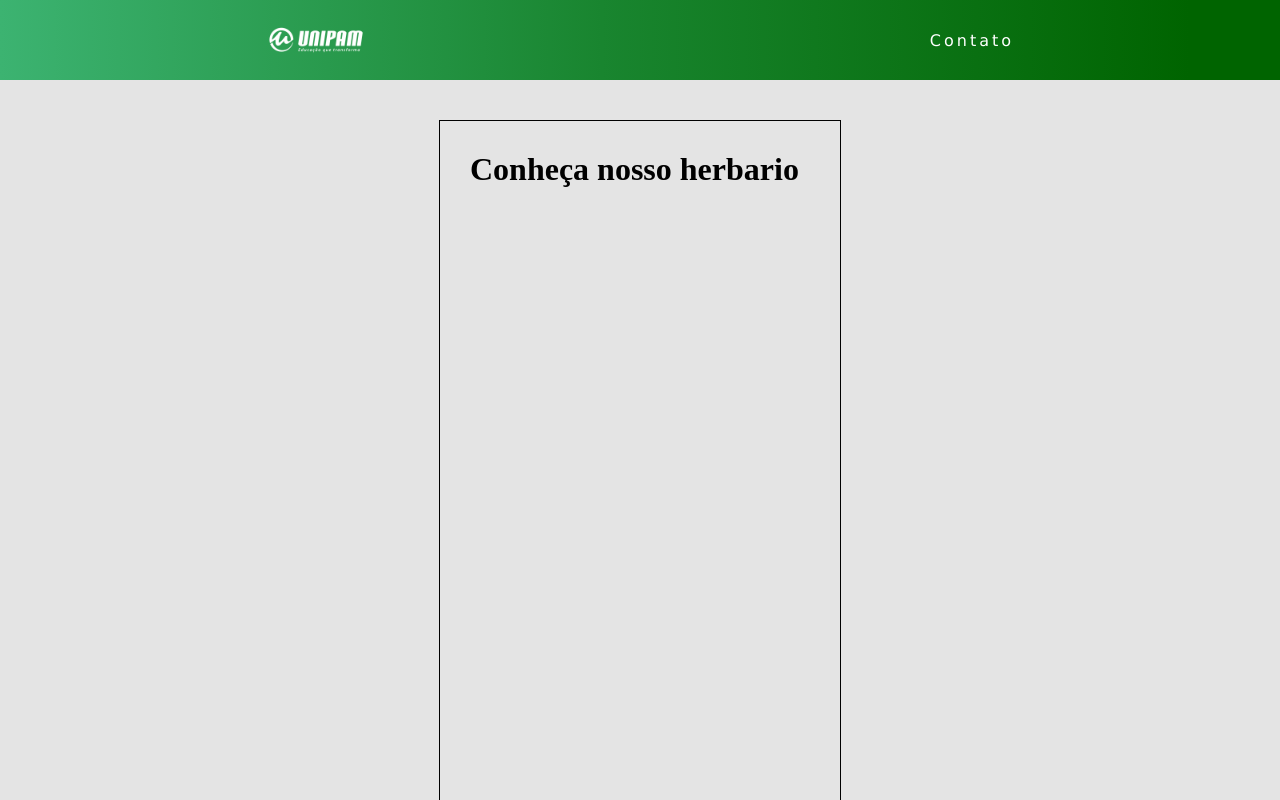
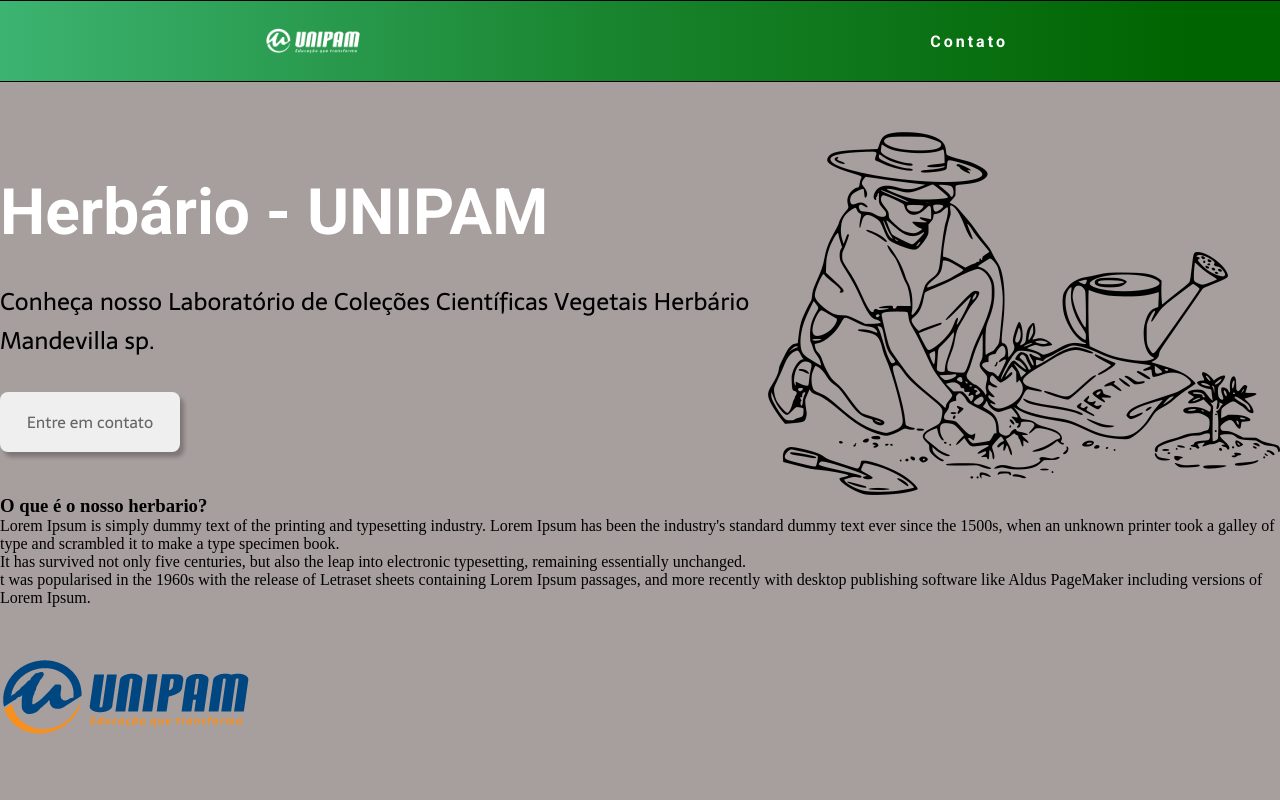
Before and after one commit to luisinOne/herbarioUnipam, a plain HTML site: page index.html in a window 1280 px wide. Shown: the top 800 px of the page. Drawn offline with Linux system fonts and the light colour scheme.

Commit message:
fix main content

```diff
--- a/css/style.css
+++ b/css/style.css
@@ -1,3 +1,5 @@
+@import url("https://fonts.googleapis.com/css2?family=Roboto:wght@700&family=Sarala:wght@400;700&display=swap");
+
 * {
   margin: 0;
   padding: 0;
@@ -7,23 +9,19 @@ a {
   color: rgb(255, 255, 255);
   text-decoration: none;
   transition: 0.3s;
+  padding: 9px;
 }
 
 a:hover {
   opacity: 0.7;
 }
 
-.logo {
-  font-size: 24px;
-  text-transform: uppercase;
-  letter-spacing: 4px;
-}
-
 nav {
+  border-top: 1px solid black;
   display: flex;
   justify-content: space-around;
   align-items: center;
-  font-family: Verdana, Geneva, Tahoma, sans-serif, Times, serif;
+  font-family: 'Roboto', sans-serif;
   background: rgb(60, 179, 113);
   background: linear-gradient(
     90deg,
@@ -73,6 +71,11 @@ nav {
     transform: translateX(100%);
     transition: transform 0.3s ease-in;
   }
+
+  .nav-list a {
+    border: 1px solid white;
+  }
+
   .nav-list li {
     margin-left: 0;
     opacity: 0;
@@ -105,22 +108,51 @@ nav {
     transform: rotate(45deg) translate(-5px, -7px);
   }
 }
-body{
-  background-color:rgb(228, 228, 228);
+body {
+  background-color: rgb(167, 158, 158);
   margin: 0;
 }
 
-.box{
-  display: flex;
-  width: 400px;
-  height: 10000px;
-  border: 1px solid black;
-  margin: 40px auto;
+.main{
+  border-top: 1px solid black;
+  margin-bottom: 48px;
 }
 
-.box h1 {
-  display : inline-block;
-  position: relative;
-  left: 30px;
-  top: 30px;
+.section-main{
+  display: flex;
+  flex-direction: row;
+  align-items: center;
+  justify-content: space-around;
+  padding-top: 50px;
 }
+
+.section-main-first{
+  display: flex;
+  flex-direction: column;
+  gap: 32px;
+}
+
+.section-main-first-title{
+  font-family: 'Roboto', sans-serif;
+  font-weight: 300;
+  font-size:64px;
+  color: #fff;
+}
+
+.section-main-first-subtitle{
+  font-family: 'Sarala', sans-serif;
+  font-weight: 400;
+  font-size: 24px;
+}
+
+.section-main-first-button{
+  border: none;
+  width: 180px;
+  height: 60px;
+  box-shadow: 4px 5px 4px rgba(0, 0, 0, 0.25);
+  border-radius:8px;
+  font-family: 'Sarala', sans-serif;
+  font-weight: 400;
+  font-size: 16px;
+  color: #666666;
+}
--- a/index.html
+++ b/index.html
@@ -21,11 +21,46 @@
         </ul>
       </nav>
     </header>
-    <div class="box">
-      <div class="box-text">
-        <h1>Conheça nosso herbario</h1>
-      </div>
-    </div>
+    <main class="main">
+      <section class="section-main">
+        <div class="section-main-first">
+          <h1 class="section-main-first-title">Herbário - UNIPAM</h1>
+          <h2 class="section-main-first-subtitle">
+            Conheça nosso Laboratório de Coleções Científicas Vegetais Herbário
+            Mandevilla sp.
+          </h2>
+          <button class="section-main-first-button">Entre em contato</button>
+        </div>
+        <img
+          class="section-main-first-image"
+          src="./assets/planta.png"
+          alt="Plantação"
+        />
+      </section>
+
+      <section class="section-main-second">
+        <h3 class="section-main-second-title">O que é o nosso herbario?</h3>
+        <p class="section-main-second-paragraph">
+          Lorem Ipsum is simply dummy text of the printing and typesetting
+          industry. Lorem Ipsum has been the industry's standard dummy text ever
+          since the 1500s, when an unknown printer took a galley of type and
+          scrambled it to make a type specimen book.
+        </p>
+        <p class="section-main-second-paragraph">
+          It has survived not only five centuries, but also the leap into
+          electronic typesetting, remaining essentially unchanged.
+        </p>
+        <p class="section-main-second-paragraph">
+          t was popularised in the 1960s with the release of Letraset sheets
+          containing Lorem Ipsum passages, and more recently with desktop
+          publishing software like Aldus PageMaker including versions of Lorem
+          Ipsum.
+        </p>
+      </section>
+    </main>
+    <footer class="footer">
+      <img class="footer-img" src="./assets/logo.png" />
+    </footer>
     <script src="/js/navbar.js"></script>
   </body>
 </html>
```
Also changed, not shown: assets/planta.png (added).
